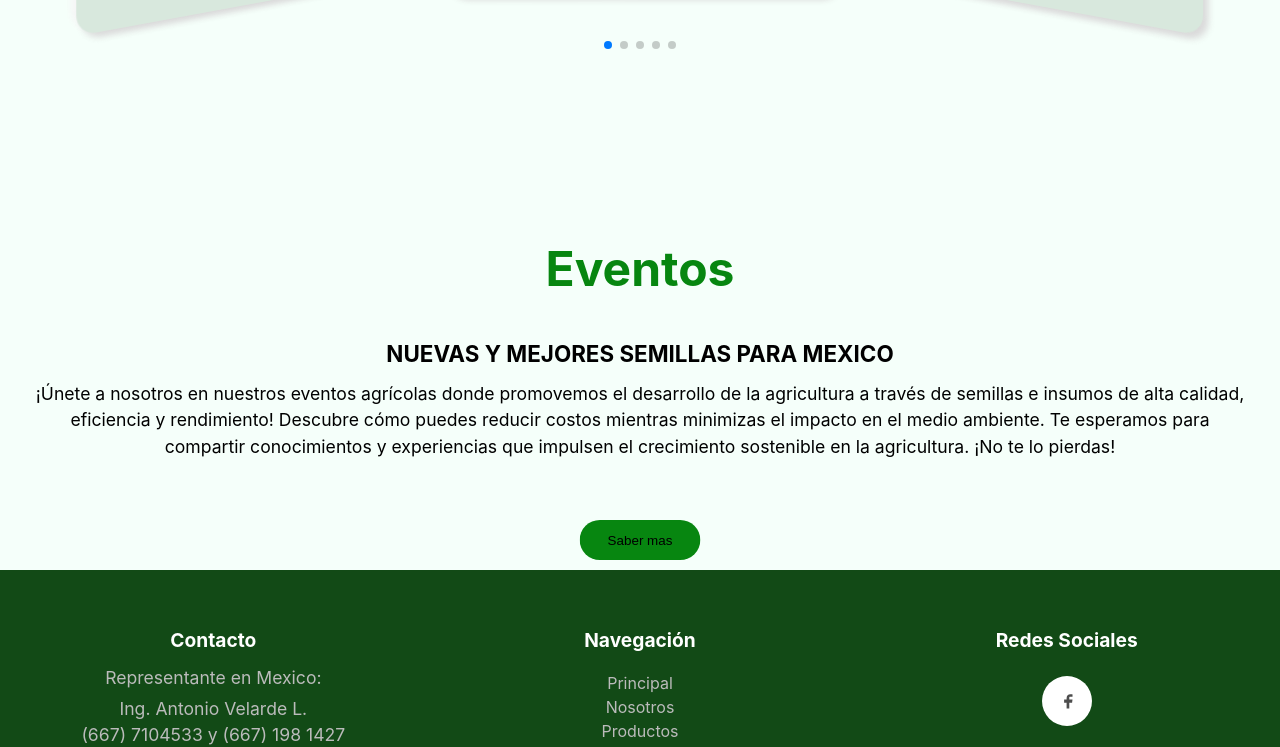
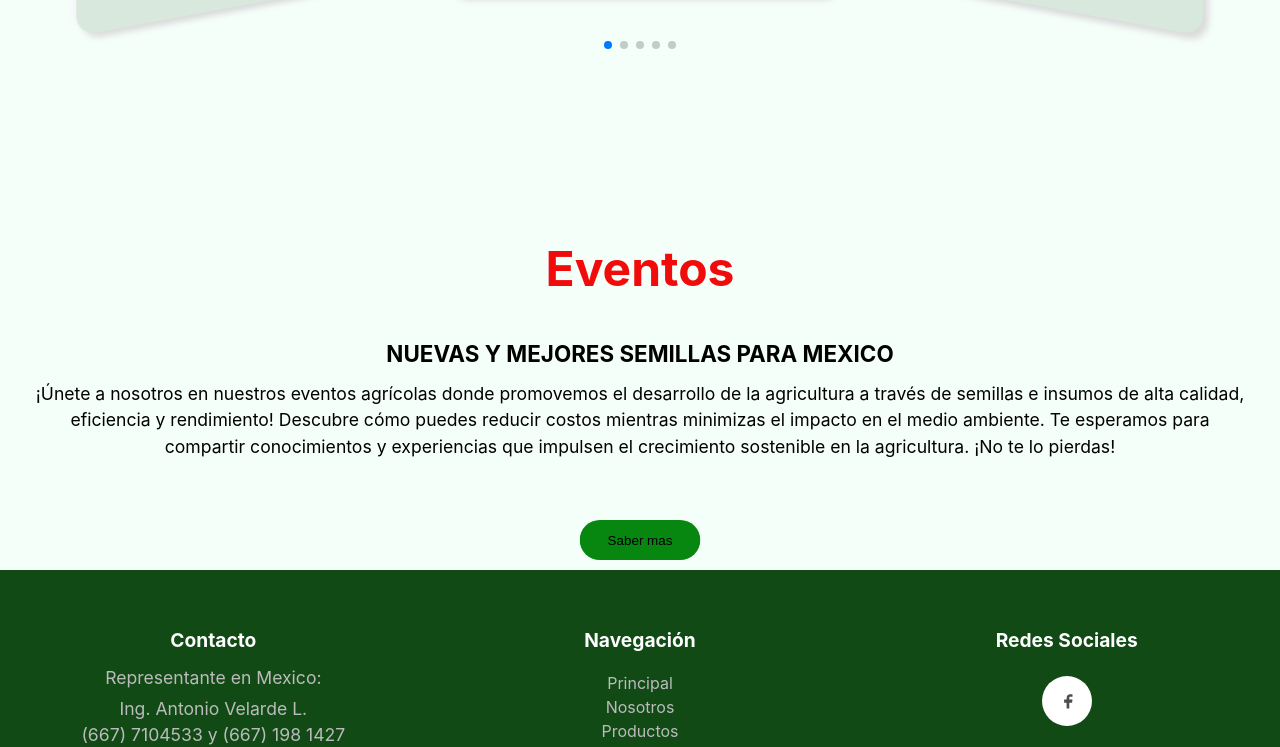
Before and after one commit to AdrianJacquez/RustikaSeedWeb, a React (Vite) app: page / in a window 1280 px wide. Shown: the part 1385-2132 px from the top of the page. Built offline with nearby package versions, Linux system fonts and the light colour scheme.

Commit message:
arreglando logo1

```diff
--- a/src/Home/Home.css
+++ b/src/Home/Home.css
@@ -176,5 +176,5 @@ p {
   text-align: center;
   margin-top: 150px;
   font-size: 3rem;
-  color: #078610;
+  color: #f10c0c;
 }
--- a/src/Nav/Nav.jsx
+++ b/src/Nav/Nav.jsx
@@ -57,7 +57,7 @@ function Nav() {
       <header id="header">
         <nav id="navegador">
           <a id="homeLogo" href="/">
-            <img id="logo" src="./public/images/logoR.jpg" alt="Rustika Logo" />
+            <img id="logo" src="/images/logoR.jpg" alt="Rustika Logo" />
           </a>
 
           {isMobile ? (
```
